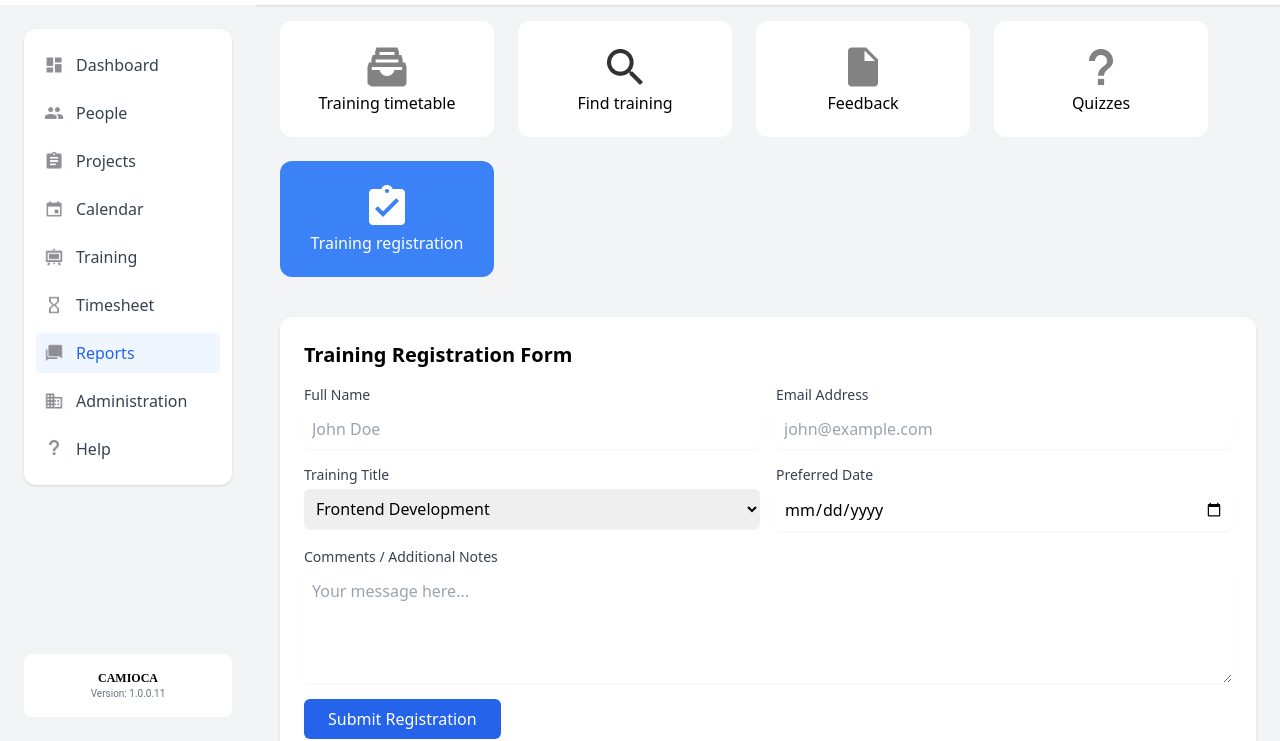
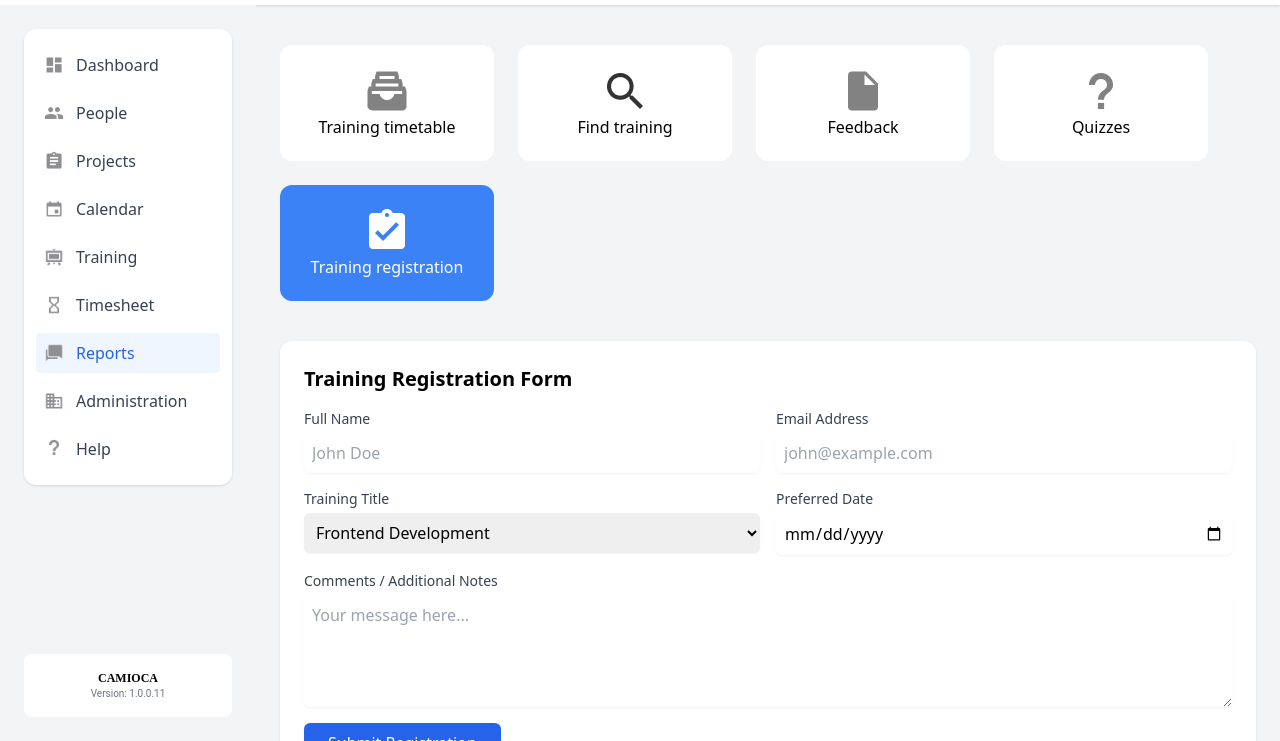
Before and after one commit to harshkothari12/Admin-Panel--Internal-Management-Tool-Final, a plain HTML site: page Treaning_Registration.html in a window 1280 px wide. Shown: the part 59-800 px from the top of the page. Drawn offline with nearby package versions, Linux system fonts and the light colour scheme.

Commit message:
Update Treaning_Registration.html

```diff
--- a/Treaning_Registration.html
+++ b/Treaning_Registration.html
@@ -113,7 +113,7 @@
     </aside>
 
     <!-- Main Content -->
-    <section class="p-6 overflow-y-auto flex-1 pt-4">
+    <section class="p-6 overflow-y-auto flex-1 mt-4">
       <!-- Action Tiles -->
       <div class="flex flex-wrap gap-6">
         <div class="w-[214px] h-[116px] bg-white rounded-xl flex flex-col items-center justify-center cursor-pointer">
```
